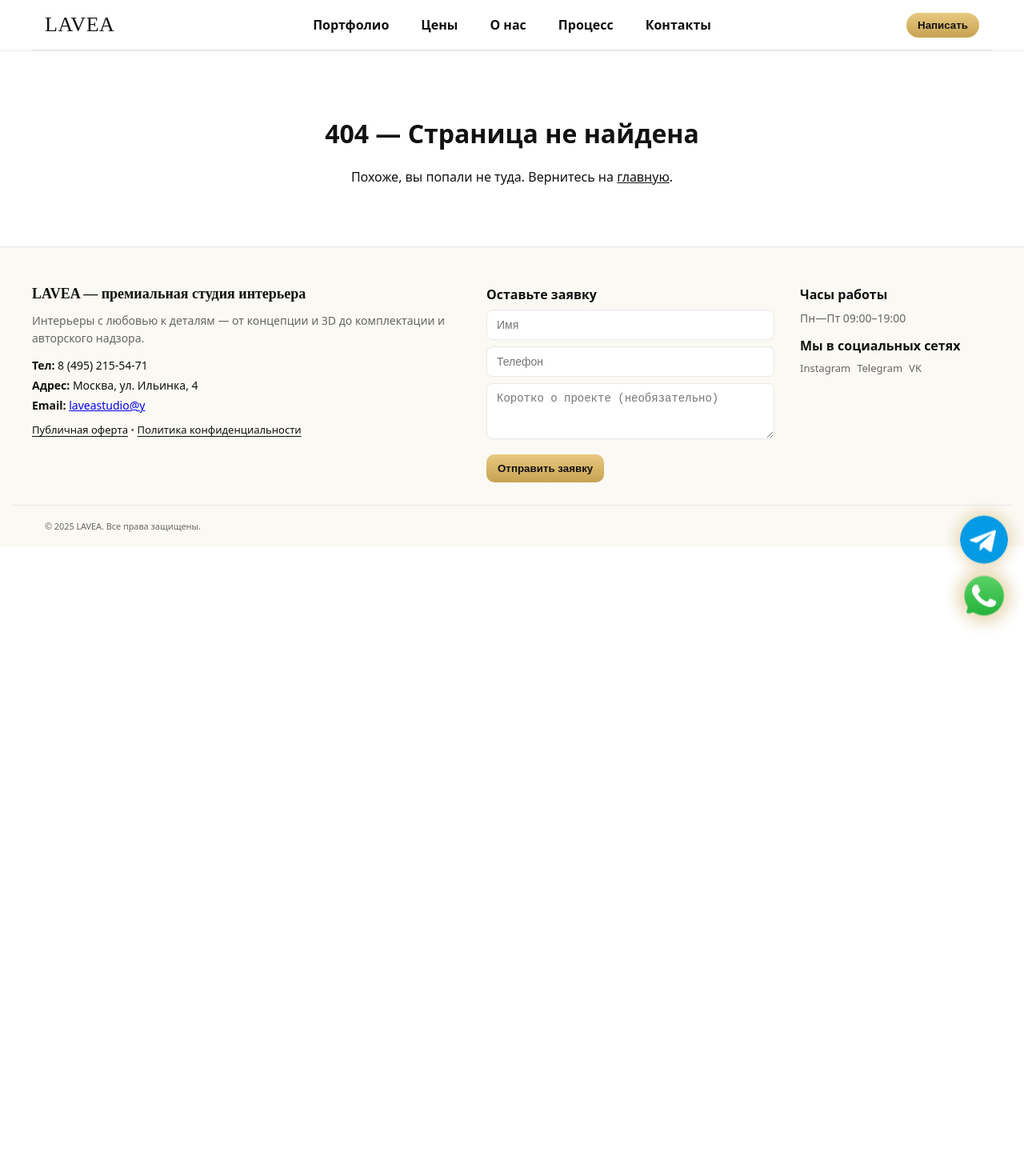
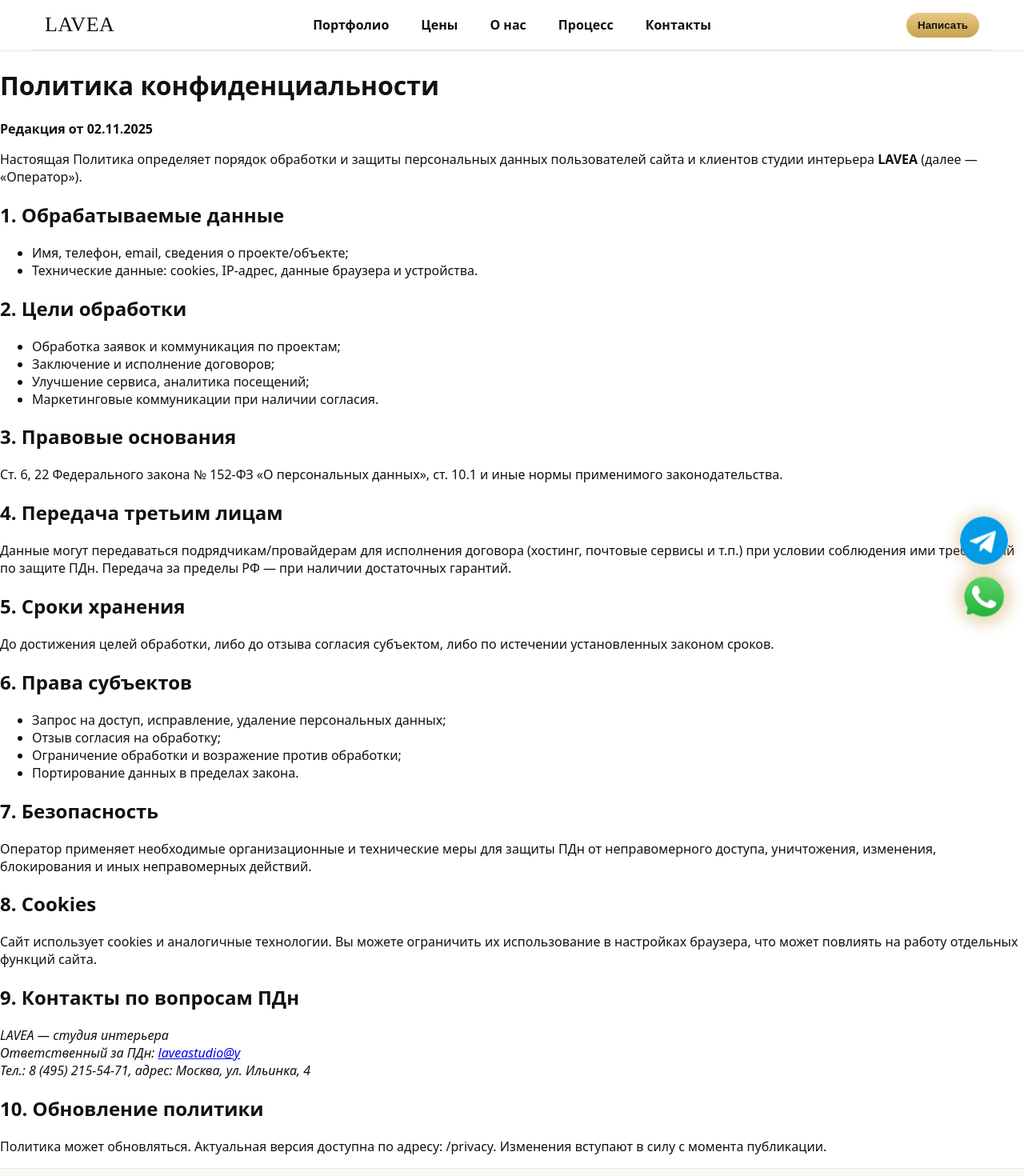
Before and after one commit to ankakisis-cloud/lavea-site, a Next.js app: page /privacy in a window 1280 px wide. Before the commit this address had no page. Shown: the top 1470 px of the page at 80% size. Before the commit the page ends 800 px from the top, so only its background shows below. Built offline with nearby package versions, Linux system fonts and the light colour scheme.

Commit message:
Create page.js

```diff
--- /dev/null
+++ b/app/privacy/page.js
@@ -0,0 +1,82 @@
+// app/privacy/page.js
+export const metadata = {
+  title: "Политика конфиденциальности — LAVEA",
+  description:
+    "Политика обработки персональных данных студии LAVEA: цели, правовые основания, сроки хранения и права субъектов данных.",
+};
+
+export default function PrivacyPage() {
+  return (
+    <main className="pageWrap">
+      <h1>Политика конфиденциальности</h1>
+      <p><strong>Редакция от {new Date().toLocaleDateString("ru-RU")}</strong></p>
+
+      <p>
+        Настоящая Политика определяет порядок обработки и защиты персональных данных пользователей сайта
+        и клиентов студии интерьера <strong>LAVEA</strong> (далее — «Оператор»).
+      </p>
+
+      <h2>1. Обрабатываемые данные</h2>
+      <ul>
+        <li>Имя, телефон, email, сведения о проекте/объекте;</li>
+        <li>Технические данные: cookies, IP-адрес, данные браузера и устройства.</li>
+      </ul>
+
+      <h2>2. Цели обработки</h2>
+      <ul>
+        <li>Обработка заявок и коммуникация по проектам;</li>
+        <li>Заключение и исполнение договоров;</li>
+        <li>Улучшение сервиса, аналитика посещений;</li>
+        <li>Маркетинговые коммуникации при наличии согласия.</li>
+      </ul>
+
+      <h2>3. Правовые основания</h2>
+      <p>
+        Ст. 6, 22 Федерального закона № 152-ФЗ «О персональных данных», ст. 10.1 и иные нормы применимого законодательства.
+      </p>
+
+      <h2>4. Передача третьим лицам</h2>
+      <p>
+        Данные могут передаваться подрядчикам/провайдерам для исполнения договора (хостинг, почтовые сервисы и т.п.)
+        при условии соблюдения ими требований по защите ПДн. Передача за пределы РФ — при наличии достаточных гарантий.
+      </p>
+
+      <h2>5. Сроки хранения</h2>
+      <p>
+        До достижения целей обработки, либо до отзыва согласия субъектом, либо по истечении установленных законом сроков.
+      </p>
+
+      <h2>6. Права субъектов</h2>
+      <ul>
+        <li>Запрос на доступ, исправление, удаление персональных данных;</li>
+        <li>Отзыв согласия на обработку;</li>
+        <li>Ограничение обработки и возражение против обработки;</li>
+        <li>Портирование данных в пределах закона.</li>
+      </ul>
+
+      <h2>7. Безопасность</h2>
+      <p>
+        Оператор применяет необходимые организационные и технические меры для защиты ПДн от неправомерного доступа,
+        уничтожения, изменения, блокирования и иных неправомерных действий.
+      </p>
+
+      <h2>8. Cookies</h2>
+      <p>
+        Сайт использует cookies и аналогичные технологии. Вы можете ограничить их использование в настройках браузера,
+        что может повлиять на работу отдельных функций сайта.
+      </p>
+
+      <h2>9. Контакты по вопросам ПДн</h2>
+      <address>
+        LAVEA — студия интерьера<br />
+        Ответственный за ПДн: <a href="mailto:laveastudio@y">laveastudio@y</a><br />
+        Тел.: 8 (495) 215-54-71, адрес: Москва, ул. Ильинка, 4
+      </address>
+
+      <h2>10. Обновление политики</h2>
+      <p>
+        Политика может обновляться. Актуальная версия доступна по адресу: /privacy. Изменения вступают в силу с момента публикации.
+      </p>
+    </main>
+  );
+}
```
